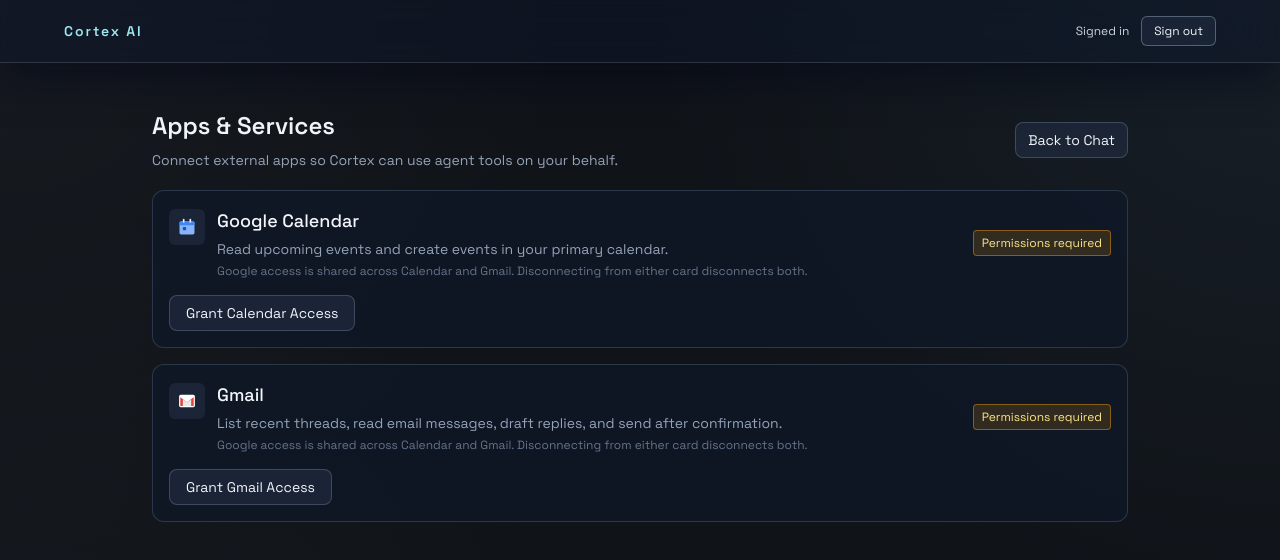
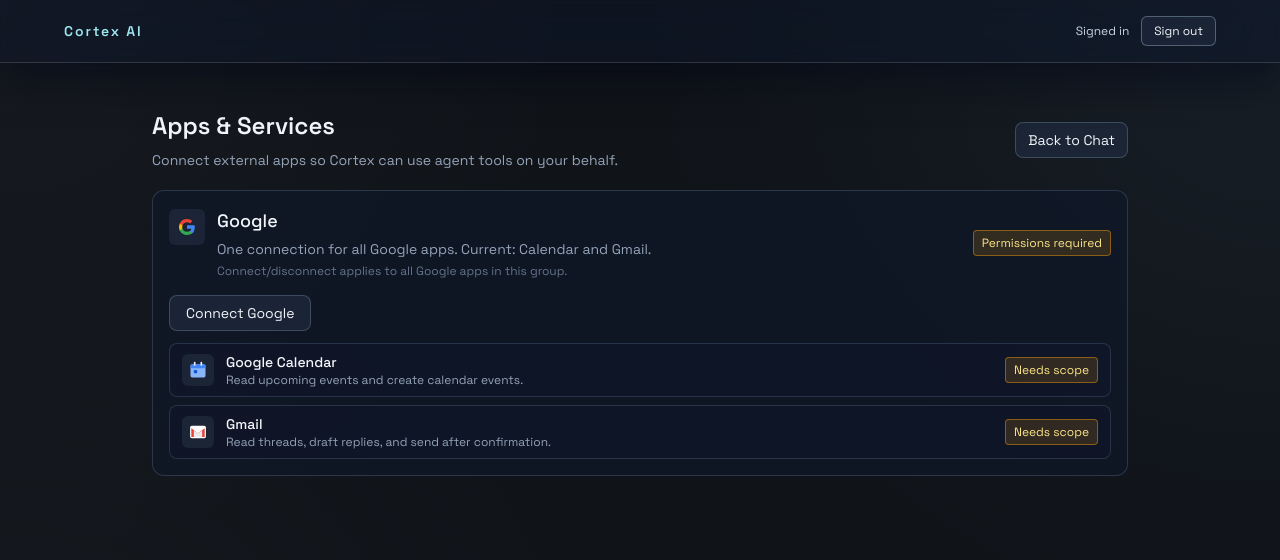
Before and after one commit to patmakesapps/CortexUI, a Next.js app: page /apps in a window 1280 px wide. Shown: the top 560 px of the page. Built offline with nearby package versions, Linux system fonts and the light colour scheme.

Commit message:
Google_grouped_card_and_lint_fixes

```diff
--- a/src/app/api/auth/sign-out/route.ts
+++ b/src/app/api/auth/sign-out/route.ts
@@ -1,7 +1,7 @@
-import { NextRequest, NextResponse } from "next/server";
+import { NextResponse } from "next/server";
 import { clearSessionCookies } from "@/lib/server/auth";
 
-export async function POST(_req: NextRequest) {
+export async function POST() {
   const out = NextResponse.json({ ok: true });
   clearSessionCookies(out);
   return out;
--- a/src/components/apps/apps-shell.tsx
+++ b/src/components/apps/apps-shell.tsx
@@ -16,12 +16,13 @@
   "https://www.googleapis.com/auth/gmail.compose"
 ];
 const GOOGLE_IDENTITY_SCOPES = ["openid", "email", "profile"];
+const GOOGLE_APP_SCOPES = [...GOOGLE_IDENTITY_SCOPES, ...CALENDAR_SCOPES, ...GMAIL_SCOPES];
 
 export function AppsShell() {
   const router = useRouter();
   const [googleConnected, setGoogleConnected] = useState<boolean | null>(null);
   const [grantedScopes, setGrantedScopes] = useState<string[]>([]);
-  const [googleBusy, setGoogleBusy] = useState<null | "calendar" | "gmail" | "disconnect">(null);
+  const [googleBusy, setGoogleBusy] = useState<null | "connect" | "disconnect">(null);
   const [banner, setBanner] = useState<BannerState>(null);
 
   const refreshGoogleStatus = async () => {
@@ -52,7 +53,7 @@
     if (connected === "1") {
       setBanner({
         kind: "success",
-        message: "Google account linked. Grant access for each app below."
+        message: "Google account linked."
       });
       setGoogleConnected(true);
       params.delete("google_connected");
@@ -75,16 +76,13 @@
     void refreshGoogleStatus();
   }, []);
 
-  const connectGoogle = async (
-    app: "calendar" | "gmail",
-    scopes: string[]
-  ) => {
-    setGoogleBusy(app);
+  const connectGoogle = async () => {
+    setGoogleBusy("connect");
     try {
       const res = await fetch("/api/integrations/google/start", {
         method: "POST",
         headers: { "Content-Type": "application/json" },
-        body: JSON.stringify({ scopes: [...GOOGLE_IDENTITY_SCOPES, ...scopes].join(" ") })
+        body: JSON.stringify({ scopes: GOOGLE_APP_SCOPES.join(" ") })
       });
       if (!res.ok) {
         const payload = (await res.json().catch(() => null)) as
@@ -166,6 +164,7 @@
   };
   const calendarReady = Boolean(googleConnected) && hasScopes(CALENDAR_SCOPES);
   const gmailReady = Boolean(googleConnected) && hasScopes(GMAIL_SCOPES);
+  const allGoogleAppsReady = calendarReady && gmailReady;
 
   return (
     <main className="mx-auto h-full w-full max-w-5xl overflow-y-auto px-4 py-8 md:px-6">
@@ -204,30 +203,29 @@
 
       <div className="space-y-4">
         <IntegrationCard
-          name="Google Calendar"
-          description="Read upcoming events and create events in your primary calendar."
-          icon={<CalendarIcon />}
-          connected={calendarReady}
+          name="Google"
+          description="One connection for all Google apps. Current: Calendar and Gmail."
+          icon={<GoogleIcon />}
+          connected={allGoogleAppsReady}
           checking={googleConnected === null}
-          buttonLabel={calendarReady ? "Disconnect Google Access" : "Grant Calendar Access"}
-          busy={calendarReady ? googleBusy === "disconnect" : googleBusy === "calendar"}
-          onConnect={() =>
-            calendarReady
-              ? void disconnectGoogle()
-              : void connectGoogle("calendar", CALENDAR_SCOPES)
-          }
-        />
-
-        <IntegrationCard
-          name="Gmail"
-          description="List recent threads, read email messages, draft replies, and send after confirmation."
-          icon={<GmailIcon />}
-          connected={gmailReady}
-          checking={googleConnected === null}
-          buttonLabel={gmailReady ? "Disconnect Google Access" : "Grant Gmail Access"}
-          busy={gmailReady ? googleBusy === "disconnect" : googleBusy === "gmail"}
-          onConnect={() =>
-            gmailReady ? void disconnectGoogle() : void connectGoogle("gmail", GMAIL_SCOPES)
+          buttonLabel={allGoogleAppsReady ? "Disconnect Google" : "Connect Google"}
+          busy={allGoogleAppsReady ? googleBusy === "disconnect" : googleBusy === "connect"}
+          onConnect={() => (allGoogleAppsReady ? void disconnectGoogle() : void connectGoogle())}
+          extra={
+            <div className="mt-3 grid gap-2 text-sm text-slate-300">
+              <AppStatusRow
+                icon={<CalendarIcon />}
+                name="Google Calendar"
+                description="Read upcoming events and create calendar events."
+                ready={calendarReady}
+              />
+              <AppStatusRow
+                icon={<GmailIcon />}
+                name="Gmail"
+                description="Read threads, draft replies, and send after confirmation."
+                ready={gmailReady}
+              />
+            </div>
           }
         />
       </div>
@@ -244,6 +242,7 @@
   busy: boolean;
   buttonLabel: string;
   onConnect: () => void;
+  extra?: ReactNode;
 }) {
   return (
     <div className="rounded-xl border border-slate-700/80 bg-slate-900/65 p-4">
@@ -256,8 +255,7 @@
             <h2 className="text-lg font-medium text-slate-100">{props.name}</h2>
             <p className="mt-1 text-sm text-slate-400">{props.description}</p>
             <p className="mt-1 text-xs text-slate-500">
-              Google access is shared across Calendar and Gmail. Disconnecting from either card
-              disconnects both.
+              Connect/disconnect applies to all Google apps in this group.
             </p>
           </div>
         </div>
@@ -281,7 +279,61 @@
           {props.busy ? "Connecting..." : props.buttonLabel}
         </button>
       </div>
+      {props.extra}
     </div>
+  );
+}
+
+function AppStatusRow(props: {
+  icon: ReactNode;
+  name: string;
+  description: string;
+  ready: boolean;
+}) {
+  return (
+    <div className="flex items-center justify-between gap-3 rounded-lg border border-slate-700/70 bg-slate-900/60 px-3 py-2">
+      <div className="flex items-center gap-3">
+        <div className="flex h-8 w-8 items-center justify-center rounded-md bg-slate-800/80">
+          {props.icon}
+        </div>
+        <div>
+          <p className="text-sm font-medium text-slate-100">{props.name}</p>
+          <p className="text-xs text-slate-400">{props.description}</p>
+        </div>
+      </div>
+      <span
+        className={`rounded border px-2 py-1 text-xs ${
+          props.ready
+            ? "border-emerald-500/45 bg-emerald-500/15 text-emerald-200"
+            : "border-amber-500/45 bg-amber-500/15 text-amber-200"
+        }`}
+      >
+        {props.ready ? "Ready" : "Needs scope"}
+      </span>
+    </div>
+  );
+}
+
+function GoogleIcon() {
+  return (
+    <svg viewBox="0 0 24 24" className="h-5 w-5" aria-hidden>
+      <path
+        d="M21.35 12.15c0-.77-.07-1.5-.2-2.2H12v4.17h5.23a4.47 4.47 0 0 1-1.94 2.93v2.43h3.14c1.84-1.7 2.92-4.2 2.92-7.33Z"
+        fill="#4285F4"
+      />
+      <path
+        d="M12 21.6c2.63 0 4.84-.87 6.45-2.36l-3.14-2.43c-.87.58-1.99.92-3.31.92-2.55 0-4.71-1.72-5.48-4.02H3.28v2.5A9.73 9.73 0 0 0 12 21.6Z"
+        fill="#34A853"
+      />
+      <path
+        d="M6.52 13.71a5.86 5.86 0 0 1 0-3.42v-2.5H3.28a9.73 9.73 0 0 0 0 8.42l3.24-2.5Z"
+        fill="#FBBC05"
+      />
+      <path
+        d="M12 6.27c1.43 0 2.72.49 3.73 1.46l2.8-2.8C16.84 3.37 14.63 2.4 12 2.4a9.73 9.73 0 0 0-8.72 5.39l3.24 2.5c.77-2.3 2.93-4.02 5.48-4.02Z"
+        fill="#EA4335"
+      />
+    </svg>
   );
 }
 
--- a/src/components/auth/auth-gate.tsx
+++ b/src/components/auth/auth-gate.tsx
@@ -1,6 +1,6 @@
 "use client";
 
-import { useEffect, useState } from "react";
+import { useCallback, useEffect, useState } from "react";
 import { ChatShell } from "@/components/chat/chat-shell";
 import { AppsShell } from "@/components/apps/apps-shell";
 import { AuthPanel } from "@/components/auth/auth-panel";
@@ -27,7 +27,7 @@
   });
   const [isSigningOut, setIsSigningOut] = useState(false);
 
-  async function refreshSession() {
+  const refreshSession = useCallback(async () => {
     if (!requireAuth) return;
     setSession((prev) => ({ ...prev, loading: true, error: null }));
     try {
@@ -59,11 +59,11 @@
         error: "Auth check failed. Please refresh and try again."
       });
     }
-  }
+  }, [requireAuth]);
 
   useEffect(() => {
     void refreshSession();
-  }, [requireAuth]);
+  }, [refreshSession]);
 
   async function signOut() {
     setIsSigningOut(true);
```
